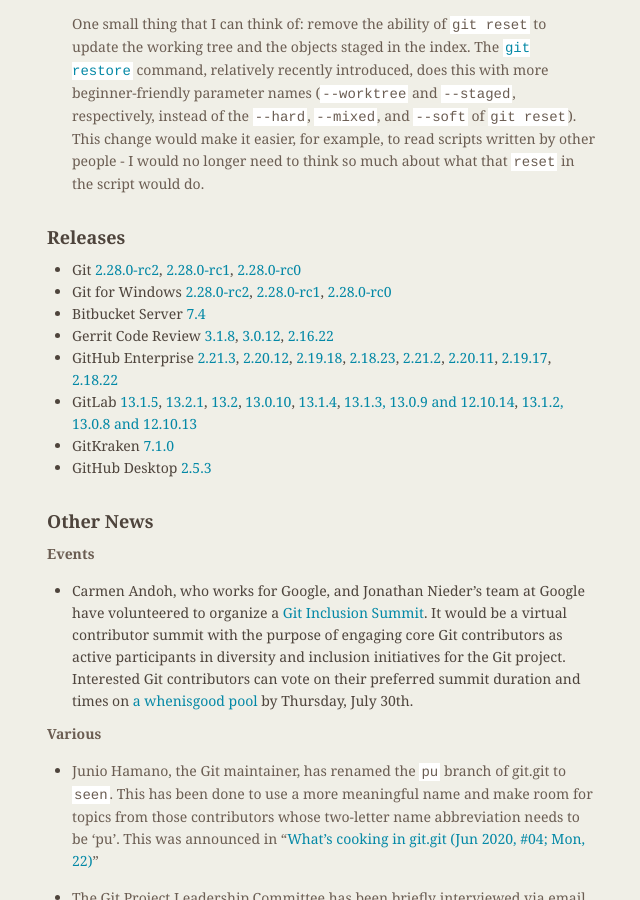
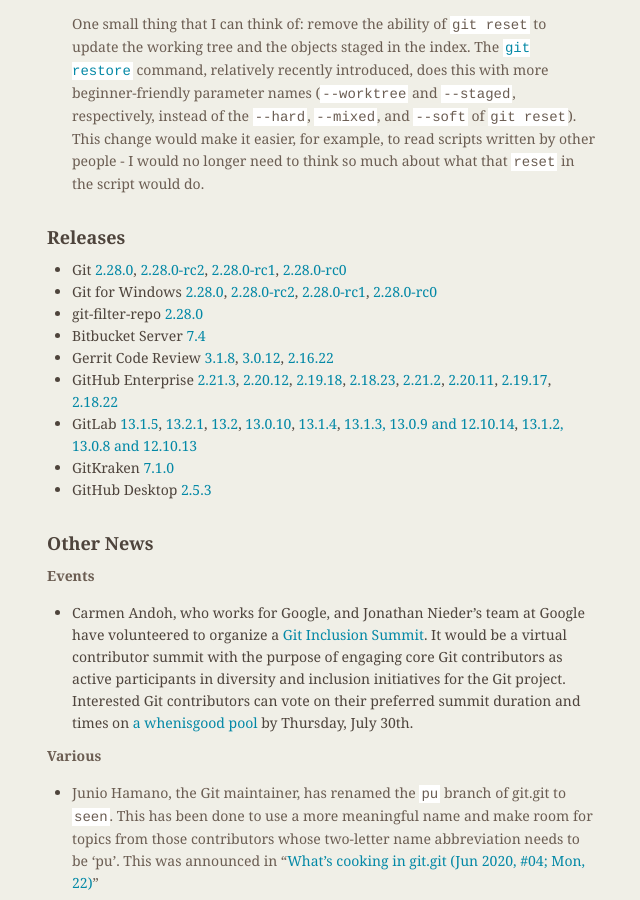
Before and after one commit to git/git.github.io, a Jekyll site: the page built from rev_news/drafts/edition-65.md, in a window 1280 px wide and 900 px high, scrolled down 4150 px. Shown: the whole window, without its empty margins (487-1127 px from the left). Built offline with Jekyll 4.4.1, drawn with Linux system fonts in a browser that asks for light colours.

Commit message:
rn-65: add 2.28.0 releases

```diff
--- a/rev_news/drafts/edition-65.md
+++ b/rev_news/drafts/edition-65.md
@@ -237,12 +237,15 @@
 
 ## Releases
 
-+ Git [2.28.0-rc2](https://public-inbox.org/git/xmqqblk75uel.fsf@gitster.c.googlers.com/),
-[2.28.0-rc1](https://public-inbox.org/git/xmqqv9ildh46.fsf@gitster.c.googlers.com/),
-[2.28.0-rc0](https://public-inbox.org/git/xmqqh7ugwen6.fsf@gitster.c.googlers.com/)
-+ Git for Windows [2.28.0-rc2](https://public-inbox.org/git/20200722195905.6540-1-johannes.schindelin@gmx.de),
++ Git [2.28.0](https://public-inbox.org/git/xmqq5za8hpir.fsf@gitster.c.googlers.com),
+[2.28.0-rc2](https://public-inbox.org/git/xmqqblk75uel.fsf@gitster.c.googlers.com),
+[2.28.0-rc1](https://public-inbox.org/git/xmqqv9ildh46.fsf@gitster.c.googlers.com),
+[2.28.0-rc0](https://public-inbox.org/git/xmqqh7ugwen6.fsf@gitster.c.googlers.com)
++ Git for Windows [2.28.0](https://lore.kernel.org/git/20200728103216.7378-1-johannes.schindelin@gmx.de),
+[2.28.0-rc2](https://public-inbox.org/git/20200722195905.6540-1-johannes.schindelin@gmx.de),
 [2.28.0-rc1](https://public-inbox.org/git/20200718011007.6808-1-johannes.schindelin@gmx.de),
 [2.28.0-rc0](https://public-inbox.org/git/20200710135935.6416-1-johannes.schindelin@gmx.de)
++ git-filter-repo [2.28.0](https://lore.kernel.org/git/CABPp-BGVFKKm+n8wTN9dqbA6=HJSZ5m3bnG7fLZ5DGevXSXBAA@mail.gmail.com)
 + Bitbucket Server [7.4](https://confluence.atlassian.com/bitbucketserver/bitbucket-server-release-notes-872139866.html)
 + Gerrit Code Review [3.1.8](https://www.gerritcodereview.com/3.1.html#318),
 [3.0.12](https://www.gerritcodereview.com/3.0.html#3012),
```
